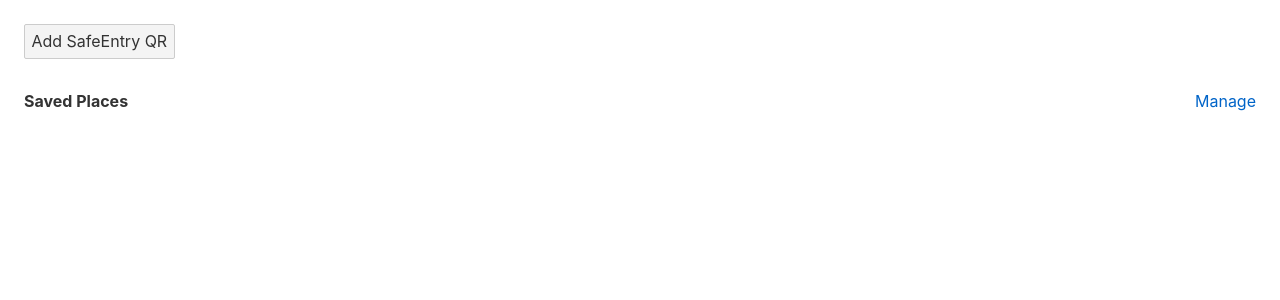
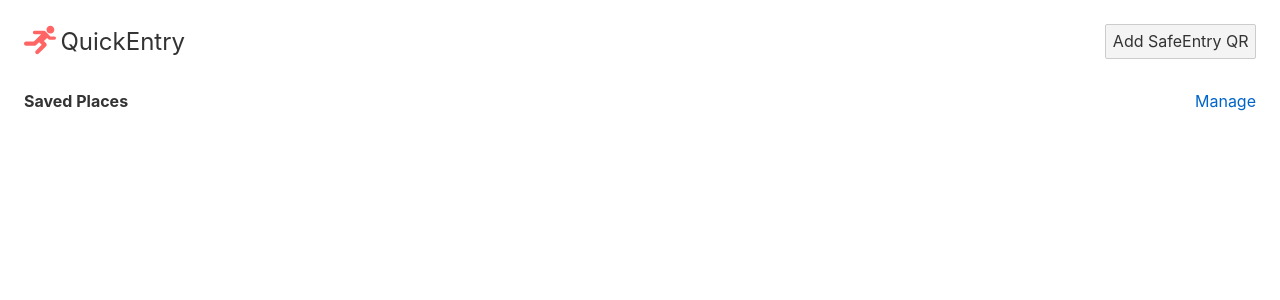
Before and after one commit to LoneRifle/quickentry, a Svelte app: page / in a window 1280 px wide. Shown: the top 300 px of the page. Built offline with nearby package versions, Linux system fonts and the light colour scheme.

Commit message:
Add logo

```diff
--- a/src/App.svelte
+++ b/src/App.svelte
@@ -21,10 +21,14 @@
 </script>
 
 <main>
-  <div class="menu-bar">
+  <section class="menu-bar">
+    <div class="menu-logo">
+      <img src="/favicon.svg" />
+      <span class="text">QuickEntry</span>
+    </div>
     <button on:click={handleClick}>Add SafeEntry QR</button>
-  </div>
-  <div class="links-container">
+  </section>
+  <section class="links-container">
     <div class="links-options">
       <div class="links-title">Saved Places</div>
       <div class="manage-links" on:click={() => (showLinkManagement = !showLinkManagement)}>
@@ -44,7 +48,7 @@
           </div>
       {/each}
     </div>
-  </div>
+  </section>
   {#if showModal}
     <EntryModal on:add={handleAdd} on:close={() => (showModal = false)}/>
   {/if}
@@ -59,6 +63,21 @@
 
   .menu-bar {
     display: flex;
+    justify-content: space-between;
+  }
+
+  .menu-logo {
+    display: inline-block;
+  }
+
+  .menu-logo > img {
+    height: 32px;
+    width: 32px;
+  }
+
+  .menu-logo > .text {
+    vertical-align: super;
+    font-size: 24px;
   }
 
   .links-container {
```
